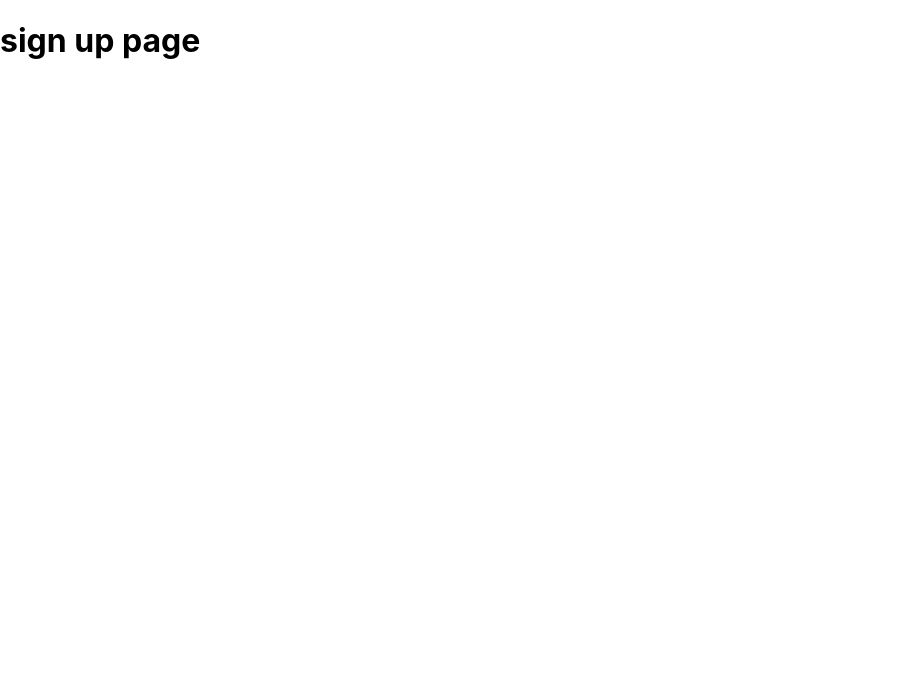
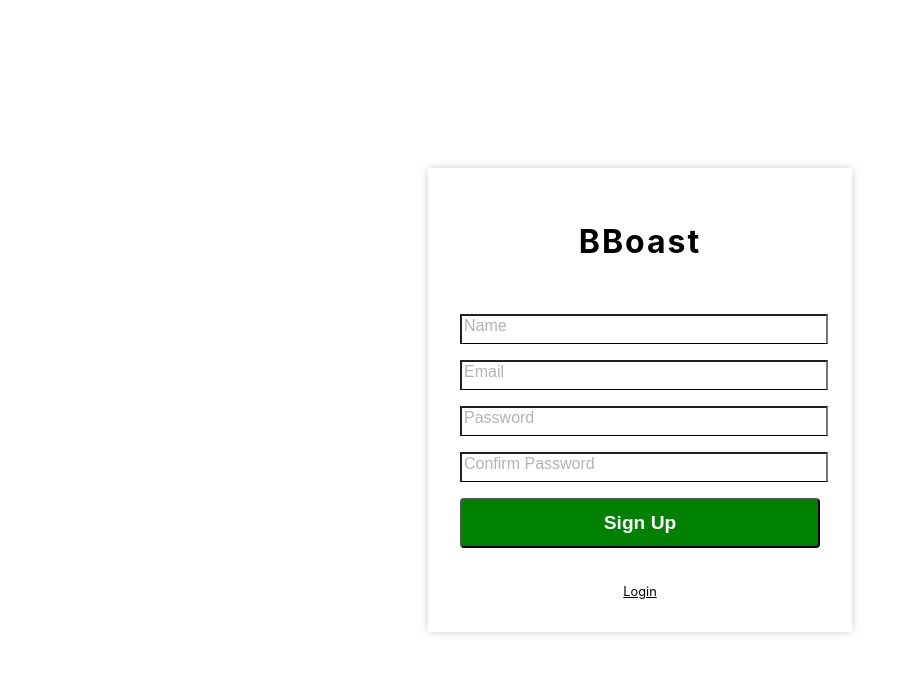
Before and after one commit to codestates/BBoast, a React (Create React App) app in the folder client/: page /signUp in a window 1280 px wide. Shown: the top 674 px of the page, without its empty margins (0-917 px from the left). Built offline with nearby package versions, Linux system fonts and the light colour scheme.

Commit message:
feat : 회원가입 페이지 목업

```diff
--- a/client/src/pages/SignUpPage.js
+++ b/client/src/pages/SignUpPage.js
@@ -1,10 +1,12 @@
 import React from 'react';
+import AuthForm from '../components/auth/AuthForm';
+import AuthTemplate from '../components/auth/AuthTemplate';
 
 const SignUpPage = () => {
     return (
-        <div>
-            <h1>sign up page</h1>
-        </div>
+        <AuthTemplate>
+            <AuthForm type='signUp'/>
+        </AuthTemplate>
     );
 };
 
```
